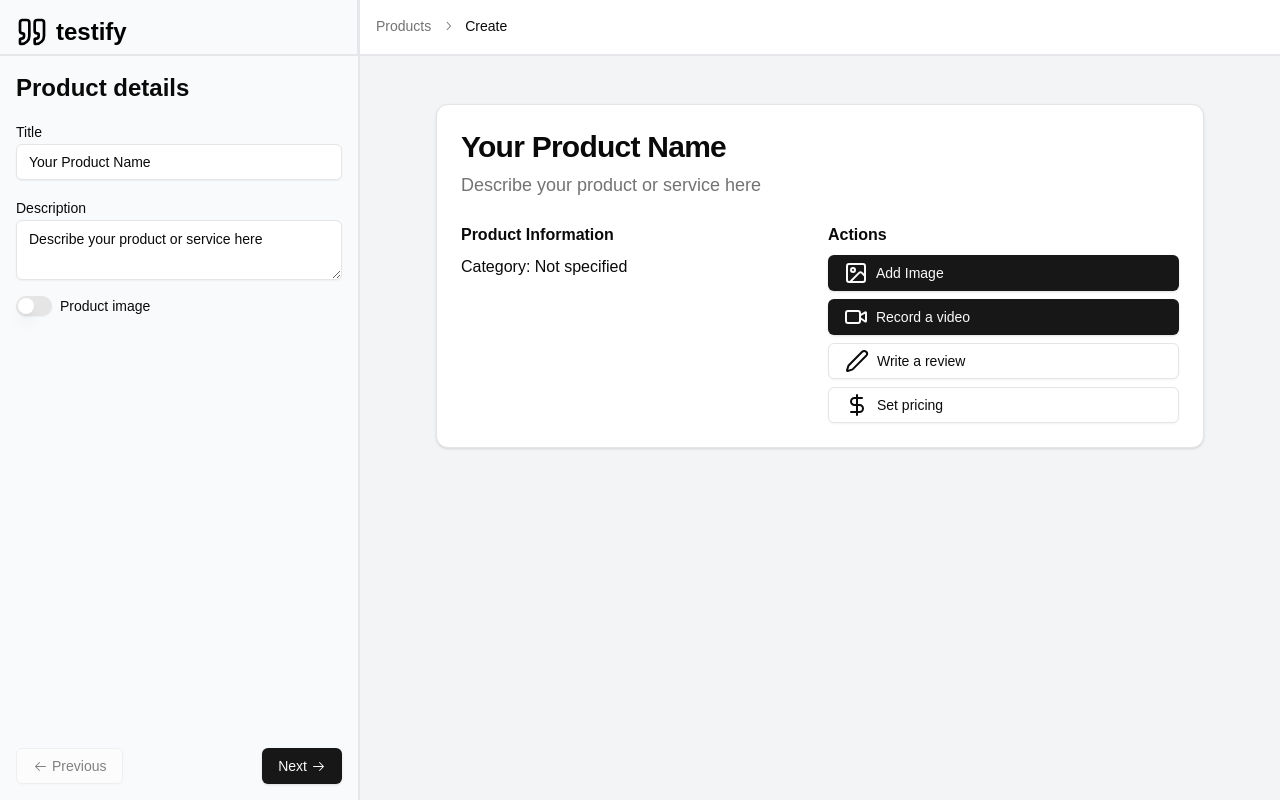
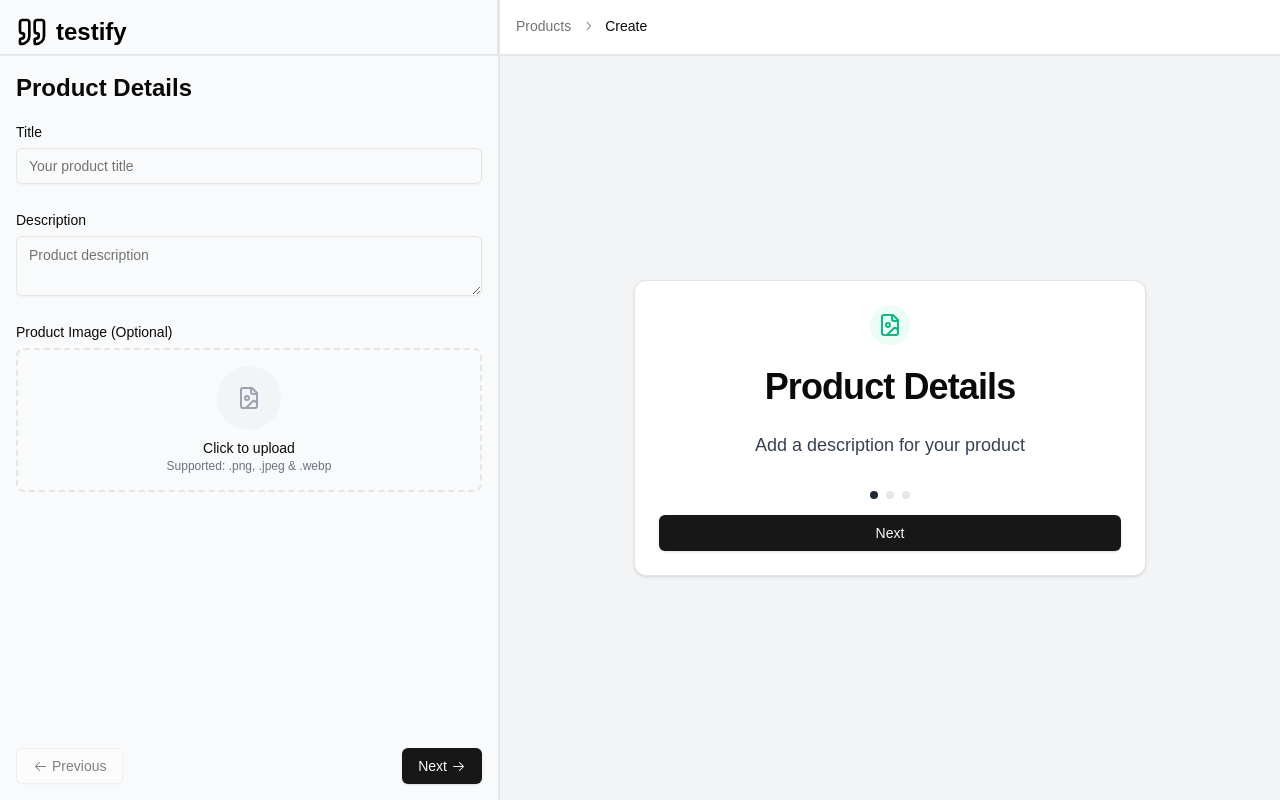
Before and after one commit to devansh193/testify, a Next.js app: page /products/create in a window 1280 px wide. Built offline with nearby package versions, Linux system fonts and the light colour scheme.

Commit message:
create-fix

```diff
--- a/app/layout.tsx
+++ b/app/layout.tsx
@@ -29,7 +29,7 @@ export default function RootLayout({
   return (
     <html lang="en">
       <body
-        className={`${geistSans.variable} ${geistMono.variable}  min-h-[calc(100vh-1px)] flex flex-col font-inter antialiased`}
+        className={`${geistSans.variable} ${geistMono.variable}  min-h-[calc(100vh-1px)] flex flex-col antialiased`}
       >
         <QueryProviders>
           <RecoilContextProvider>
--- a/app/products/create/page.tsx
+++ b/app/products/create/page.tsx
@@ -1,7 +1,6 @@
 "use client";
 
 import { useState } from "react";
-import { useRecoilState } from "recoil";
 import TestifyLogo from "@/components/Logo";
 import {
   Breadcrumb,
@@ -12,105 +11,195 @@ import {
   BreadcrumbSeparator,
 } from "@/components/ui/breadcrumb";
 import { Button } from "@/components/ui/button";
-import {
-  Card,
-  CardContent,
-  CardDescription,
-  CardHeader,
-  CardTitle,
-} from "@/components/ui/card";
+import { Card, CardContent, CardHeader, CardTitle } from "@/components/ui/card";
 import { Input } from "@/components/ui/input";
 import { Label } from "@/components/ui/label";
 import { Switch } from "@/components/ui/switch";
 import { Textarea } from "@/components/ui/textarea";
-import { descriptionAtom, questionsAtom, titleAtom } from "@/recoil/atom";
 import { ArrowLeftIcon, ArrowRightIcon } from "@radix-ui/react-icons";
-import { Edit2, Video, Image as ImageIcon, DollarSign } from "lucide-react";
+import { FileImage, Trash2, Plus, Star, User } from "lucide-react";
+import Image from "next/image";
 
-const Create = () => {
-  const [title, setTitle] = useRecoilState(titleAtom);
-  const [description, setDescription] = useRecoilState(descriptionAtom);
+export default function Component() {
   const [currentStep, setCurrentStep] = useState(0);
-  const [questions, setQuestions] = useState("");
-  const [category, setCategory] = useState("");
-  const [hasProductImage, setHasProductImage] = useState(false);
+  const [formData, setFormData] = useState({
+    title: "",
+    description: "",
+    image: null,
+    questions: [""],
+    emojiRatings: true,
+    name: "",
+    jobTitle: "",
+    category: "",
+  });
+  const emojis = ["😠", "🙁", "😐", "😊", "😄"];
+
+  const updateFormData = (field: string, value: any, index?: number) => {
+    setFormData((prev) => {
+      if (field === "image" && value === null) {
+        // If the image is being removed, revoke the object URL to free up memory
+        if (prev.image) {
+          URL.revokeObjectURL(URL.createObjectURL(prev.image));
+        }
+      }
+      if (field === "questions" && typeof index === "number") {
+        const newQuestions = [...prev.questions];
+        newQuestions[index] = value;
+        return { ...prev, questions: newQuestions };
+      }
+      if (field === "deleteQuestion" && typeof index === "number") {
+        const newQuestions = prev.questions.filter((_, i) => i !== index);
+        return { ...prev, questions: newQuestions };
+      }
+      if (field === "addQuestion") {
+        return { ...prev, questions: [...prev.questions, ""] };
+      }
+      return { ...prev, [field]: value };
+    });
+  };
 
   const steps = [
     {
-      title: "Product details",
+      title: "Product Details",
       content: (
-        <div className="space-y-4">
+        <div className="space-y-6">
           <div>
             <Label htmlFor="title">Title</Label>
             <Input
               id="title"
-              value={title}
+              value={formData.title}
+              onChange={(e) => updateFormData("title", e.target.value)}
               placeholder="Your product title"
-              onChange={(e) => setTitle(e.target.value)}
-              className="bg-white"
+              className="mt-1"
             />
           </div>
           <div>
             <Label htmlFor="description">Description</Label>
             <Textarea
               id="description"
-              value={description}
+              value={formData.description}
+              onChange={(e) => updateFormData("description", e.target.value)}
               placeholder="Product description"
-              onChange={(e) => setDescription(e.target.value)}
-              className="bg-white"
+              className="mt-1"
             />
           </div>
-          <div className="flex items-center space-x-2">
-            <Switch
-              id="product-image"
-              checked={hasProductImage}
-              onCheckedChange={setHasProductImage}
+          <div>
+            <Label htmlFor="image">Product Image (Optional)</Label>
+            <div className="mt-1 border-2 border-dashed rounded-lg p-4 text-center cursor-pointer hover:bg-gray-50 transition-colors">
+              <input
+                type="file"
+                id="image"
+                className="hidden"
+                accept="image/*"
+                onChange={(e) =>
+                  updateFormData(
+                    "image",
+                    e.target.files ? e.target.files[0] : null
+                  )
+                }
               />
-            <Label htmlFor="product-image">Product image</Label>
+              <label htmlFor="image" className="cursor-pointer">
+                <div className="flex items-center justify-center mb-2">
+                  <div className="w-16 h-16 bg-gray-100 rounded-full flex items-center justify-center">
+                    <FileImage className="w-6 h-6 text-gray-400" />
+                  </div>
+                </div>
+                <div className="text-sm font-medium">Click to upload</div>
+                <div className="text-xs text-gray-500">
+                  Supported: .png, .jpeg & .webp
+                </div>
+              </label>
+            </div>
+            {formData.image && (
+              <Button
+                className="w-full mt-2"
+                onClick={() => updateFormData("image", null)}
+                variant="default"
+              >
+                Remove Image
+              </Button>
+            )}
           </div>
         </div>
       ),
     },
     {
-      title: "Product Details",
+      title: "Rate your experience",
       content: (
-        <div className="space-y-4">
+        <>
           <div>
-            <Label htmlFor="price">Points to remember</Label>
+            <Label>Keep in mind</Label>
+            <div className="space-y-2 mt-1">
+              {formData.questions.map((question, index) => (
+                <div key={index} className="flex items-center space-x-2">
                   <Input
-              id="questions"
-              type="text"
-              value={questions}
-              placeholder="Enter price"
-              onChange={(e) => setQuestions(e.target.value)}
-              className="bg-white"
+                    placeholder={`Question ${index + 1}`}
+                    value={question}
+                    onChange={(e) =>
+                      updateFormData("questions", e.target.value, index)
+                    }
+                  />
+                  <Button
+                    variant="ghost"
+                    size="icon"
+                    onClick={() =>
+                      updateFormData("deleteQuestion", null, index)
+                    }
+                  >
+                    <Trash2 className="h-4 w-4" />
+                  </Button>
+                </div>
+              ))}
+            </div>
+            <Button
+              variant="outline"
+              size="sm"
+              className="mt-2"
+              onClick={() => updateFormData("addQuestion", null)}
+            >
+              <Plus className="mr-2" /> Add
+            </Button>
+          </div>
+
+          <div className="flex items-center justify-between mt-4">
+            <Label htmlFor="emoji-toggle">Emoji ratings</Label>
+            <Switch
+              id="emoji-toggle"
+              checked={formData.emojiRatings}
+              onCheckedChange={(checked) =>
+                updateFormData("emojiRatings", checked)
+              }
             />
           </div>
-        </div>
+        </>
       ),
     },
     {
-      title: "Review & Submit",
+      title: "Get personal 😏",
       content: (
-        <div className="space-y-4">
+        <div className="space-y-6">
           <div>
-            <h3 className="font-semibold">Title</h3>
-            <p>{title}</p>
+            <Label htmlFor="name">
+              Your name <span className="text-red-500">*</span>
+            </Label>
+            <Input
+              id="name"
+              placeholder="Type your name"
+              className="mt-1"
+              value={formData.name}
+              onChange={(e) => updateFormData("name", e.target.value)}
+            />
           </div>
+
           <div>
-            <h3 className="font-semibold">Description</h3>
-            <p>{description}</p>
-          </div>
-          <div>
-            <h3 className="font-semibold">Price</h3>
-          </div>
-          <div>
-            <h3 className="font-semibold">Category</h3>
-            <p>{category}</p>
-          </div>
-          <div>
-            <h3 className="font-semibold">Product Image</h3>
-            <p>{hasProductImage ? "Yes" : "No"}</p>
+            <Label htmlFor="job-title">Job title</Label>
+            <Input
+              id="job-title"
+              placeholder="Software Engineer"
+              className="mt-1"
+              value={formData.jobTitle}
+              onChange={(e) => updateFormData("jobTitle", e.target.value)}
+            />
           </div>
         </div>
       ),
@@ -130,31 +219,24 @@ const Create = () => {
   };
 
   const handleSubmit = () => {
+    console.log("Submitting product:", formData);
     // Here you would typically send the data to your backend
-    console.log("Submitting product:", {
-      title,
-      description,
-      category,
-      hasProductImage,
-    });
     // Reset form or redirect user after submission
   };
 
   return (
-    <main className="flex">
-      <div className="hidden md:flex flex-col justify-between w-[500px] bg-gray-50 h-screen border-r-2 border-gray-200">
-        <div>
+    <main className="flex flex-col md:flex-row min-h-screen bg-gray-50">
+      <div className="md:w-[500px] bg-gray-50 md:h-screen border-r-2 border-gray-200 flex flex-col">
         <div className="h-14 bg-gray-50 border-r border-b-2 border-gray-200 p-4">
           <TestifyLogo />
         </div>
-          <div className="m-4">
+        <div className="flex-grow overflow-auto p-4">
           <h2 className="text-2xl font-bold mb-4">
             {steps[currentStep].title}
           </h2>
           {steps[currentStep].content}
         </div>
-        </div>
-        <div className="m-4 flex justify-between">
+        <div className="p-4 flex justify-between">
           <Button
             onClick={handlePrevious}
             disabled={currentStep === 0}
@@ -172,7 +254,7 @@ const Create = () => {
         </div>
       </div>
 
-      <div className="bg-gray-100 h-screen w-full overflow-auto">
+      <div className="flex-grow bg-gray-100 md:h-screen overflow-auto">
         <div className="h-14 bg-white border-b-2 border-gray-200 p-4">
           <Breadcrumb>
             <BreadcrumbList>
@@ -186,40 +268,130 @@ const Create = () => {
             </BreadcrumbList>
           </Breadcrumb>
         </div>
-        <div className="flex items-center justify-center mt-8 p-4">
-          <Card className="w-full max-w-3xl">
-            <CardHeader>
-              <CardTitle className="text-3xl">
-                {title || "New Product"}
+        <div className="p-4 md:p-6 flex items-center justify-center min-h-[calc(100vh-3.5rem)]">
+          <Card className="w-full max-w-lg">
+            <CardHeader className="flex items-center justify-center">
+              <div className="w-10 h-10 bg-emerald-50 rounded-full flex items-center justify-center mb-4">
+                {currentStep === 0 ? (
+                  <FileImage className="w-6 h-6 text-emerald-500" />
+                ) : currentStep === 1 ? (
+                  <Star className="w-6 h-6 text-emerald-500" />
+                ) : (
+                  <User className="w-6 h-6 text-emerald-500" />
+                )}
+              </div>
+              <CardTitle className="text-xl md:text-4xl font-bold">
+                {formData.title || steps[currentStep].title}
               </CardTitle>
-              <CardDescription className="text-lg">
-                {description || "Add a description for your product"}
-              </CardDescription>
             </CardHeader>
             <CardContent>
-              <div className="grid grid-cols-1 md:grid-cols-2 gap-4">
+              {currentStep === 0 ? (
+                <div className="space-y-4">
+                  <p className="text-gray-700 text-center text-lg">
+                    {formData.description ||
+                      "Add a description for your product"}
+                  </p>
+                  {formData.image && (
+                    <div className="mt-4">
+                      <Image
+                        src={URL.createObjectURL(formData.image)}
+                        alt="Product"
+                        width={500}
+                        height={300}
+                        className="max-w-full h-auto rounded-lg"
+                      />
+                    </div>
+                  )}
+                </div>
+              ) : currentStep === 1 ? (
+                <div className="">
+                  <h1 className="text-2xl font-semibold">
+                    Rate your experience
+                  </h1>
+                  {formData.questions.map((point, index) => (
+                    <p key={index} className="text-gray-700 text-lg">
+                      {point || `Points to remember ${index + 1}`}
+                    </p>
+                  ))}
+
+                  {formData.emojiRatings && (
+                    <div className="flex justify-center gap-x-4 py-4">
+                      {emojis.map((emoji, index) => (
+                        <button
+                          key={index}
+                          className="text-4xl hover:scale-110 transition-transform"
+                        >
+                          {emoji}
+                        </button>
+                      ))}
+                    </div>
+                  )}
+
+                  <Textarea
+                    placeholder="Write something nice ✨"
+                    className="min-h-[150px]"
+                  />
+                </div>
+              ) : (
+                <div className="space-y-6">
                   <div>
-                  <h3 className="font-semibold mb-2">Product Information</h3>
-                  <p>Category: {category || "Not specified"}</p>
+                    <Label
+                      htmlFor="preview-name"
+                      className="text-gray-700 font-semibold"
+                    >
+                      Your name*
+                    </Label>
+                    <Input
+                      id="preview-name"
+                      placeholder="Tyler Durden"
+                      value={formData.name}
+                      readOnly
+                      className="mt-1"
+                    />
                   </div>
+
                   <div>
-                  <h3 className="font-semibold mb-2">Actions</h3>
-                  <div className="flex flex-col space-y-2">
-                    <Button className="justify-start">
-                      <ImageIcon className="mr-2" />{" "}
-                      {hasProductImage ? "Change Image" : "Add Image"}
+                    <Label
+                      htmlFor="preview-job-title"
+                      className="text-gray-700 font-semibold"
+                    >
+                      Job title
+                    </Label>
+                    <Input
+                      id="preview-job-title"
+                      placeholder="Soap factory owner"
+                      value={formData.jobTitle}
+                      readOnly
+                      className="mt-1"
+                    />
+                  </div>
+
+                  <p className="text-sm text-gray-500">
+                    By submitting, you agree we may share your review in our
+                    marketing.
+                  </p>
+                </div>
+              )}
+
+              <div className="mt-8">
+                <div className="flex justify-center gap-2 mb-4">
+                  {steps.map((_, index) => (
+                    <div
+                      key={index}
+                      className={`w-2 h-2 rounded-full ${
+                        currentStep === index ? "bg-gray-800" : "bg-gray-200"
+                      }`}
+                    />
+                  ))}
+                </div>
+                <Button
+                  className="w-full"
+                  onClick={
+                    currentStep === steps.length - 1 ? handleSubmit : handleNext
+                  }
+                >
+                  {currentStep === steps.length - 1 ? "Submit" : "Next"}
                 </Button>
-                    <Button className="justify-start">
-                      <Video className="mr-2" /> Record a video
-                    </Button>
-                    <Button className="justify-start" variant="outline">
-                      <Edit2 className="mr-2" /> Write a review
-                    </Button>
-                    <Button className="justify-start" variant="outline">
-                      <DollarSign className="mr-2" /> Set pricing
-                    </Button>
-                  </div>
-                </div>
               </div>
             </CardContent>
           </Card>
@@ -227,6 +399,4 @@ const Create = () => {
       </div>
     </main>
   );
-};
-
-export default Create;
+}
```
Lines whose indentation alone changed are shown as unchanged.
